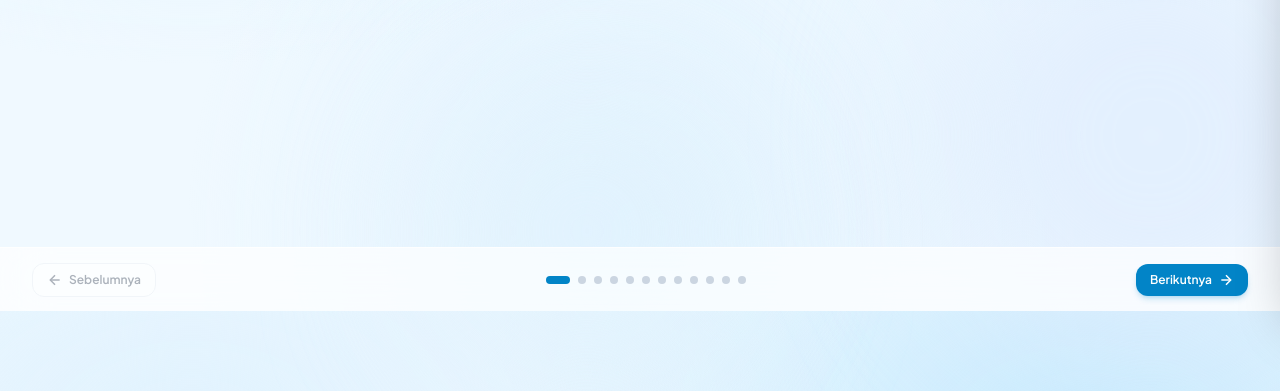
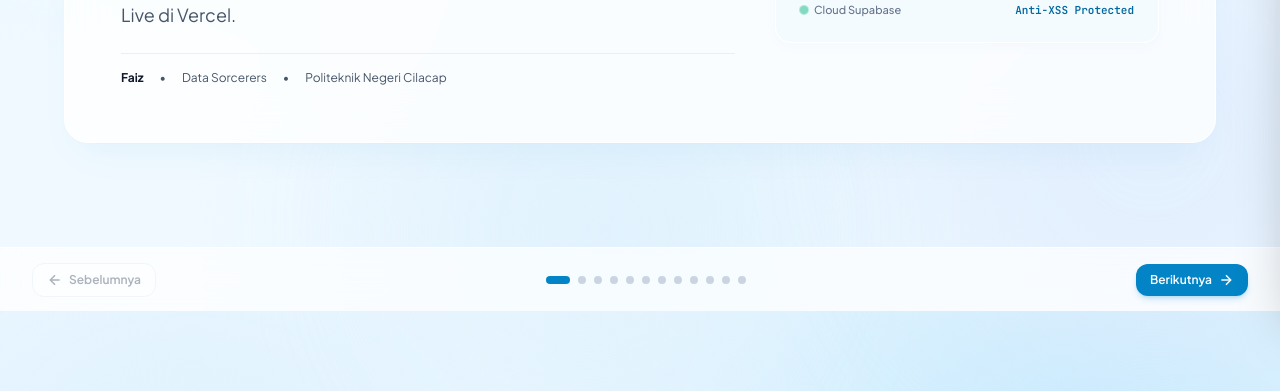
Before and after one commit to Faiz-abdurrachman/vibe-coding, a website: page index.html in a window 1280 px wide. Shown: the part 489-880 px from the top of the page. Drawn offline with nearby package versions, Linux system fonts and the light colour scheme.

Commit message:
fix: add !important to slide-item display rules to prevent Tailwind .flex conflict and blank screen

```diff
--- a/index.html
+++ b/index.html
@@ -99,13 +99,13 @@
 
     /* Slide Transition */
     .slide-item {
-      display: none;
-      opacity: 0;
+      display: none !important;
+      opacity: 0 !important;
       transition: opacity 0.2s ease;
     }
     .slide-item.active {
-      display: flex;
-      opacity: 1;
+      display: flex !important;
+      opacity: 1 !important;
     }
 
     @keyframes livePulse {
@@ -187,7 +187,7 @@
   </div>
 
   <!-- SLIDES MAIN VIEWPORT -->
-  <main class="relative z-10 flex-1 overflow-hidden p-4 sm:p-6 lg:p-8 flex items-center justify-center">
+  <main class="relative z-10 flex-1 overflow-y-auto overflow-x-hidden p-4 sm:p-6 lg:p-8 flex items-center justify-center">
     <div class="w-full max-w-6xl mx-auto h-full flex flex-col justify-center">
 
       <!-- ========================================== -->
```
